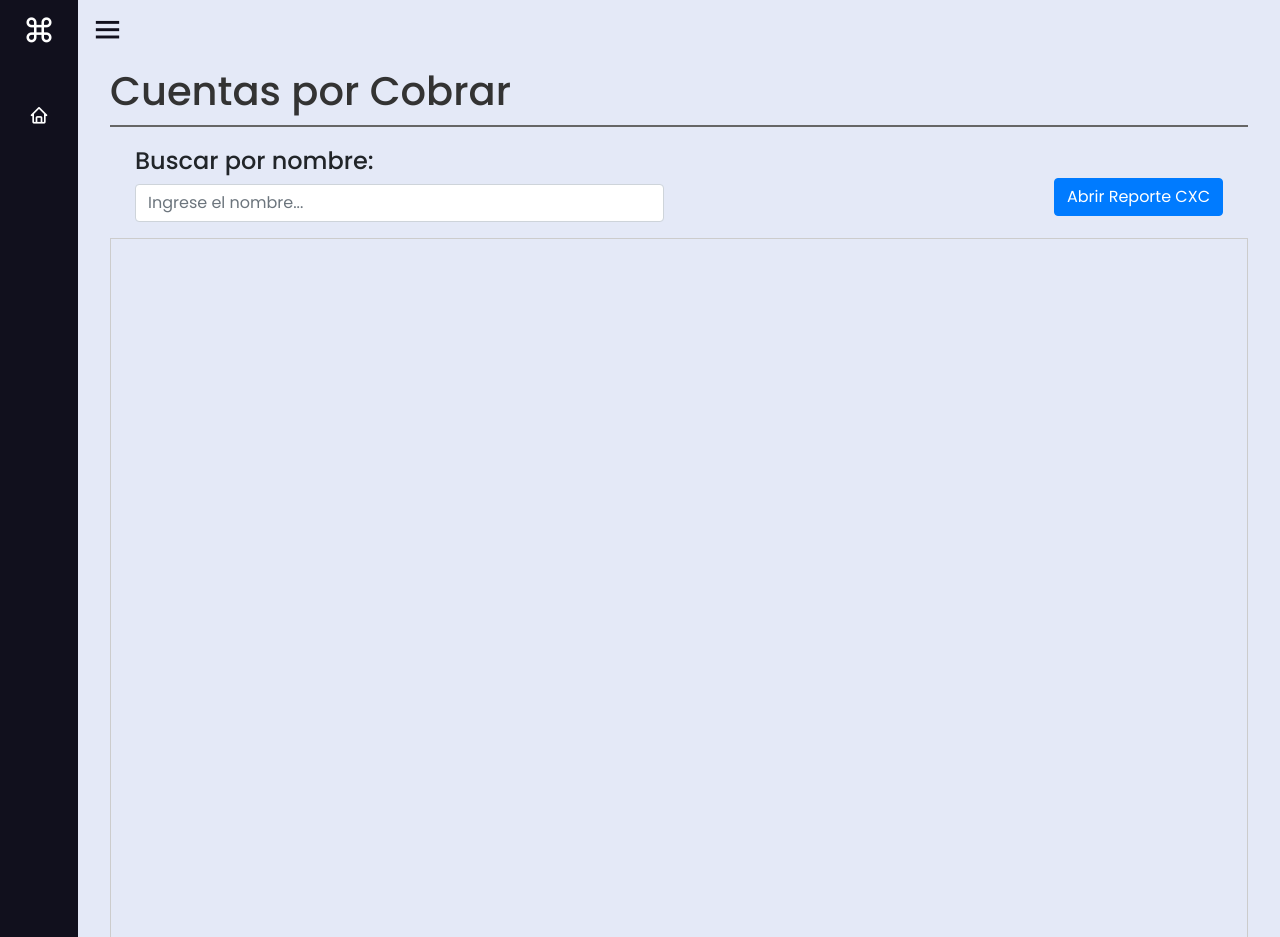
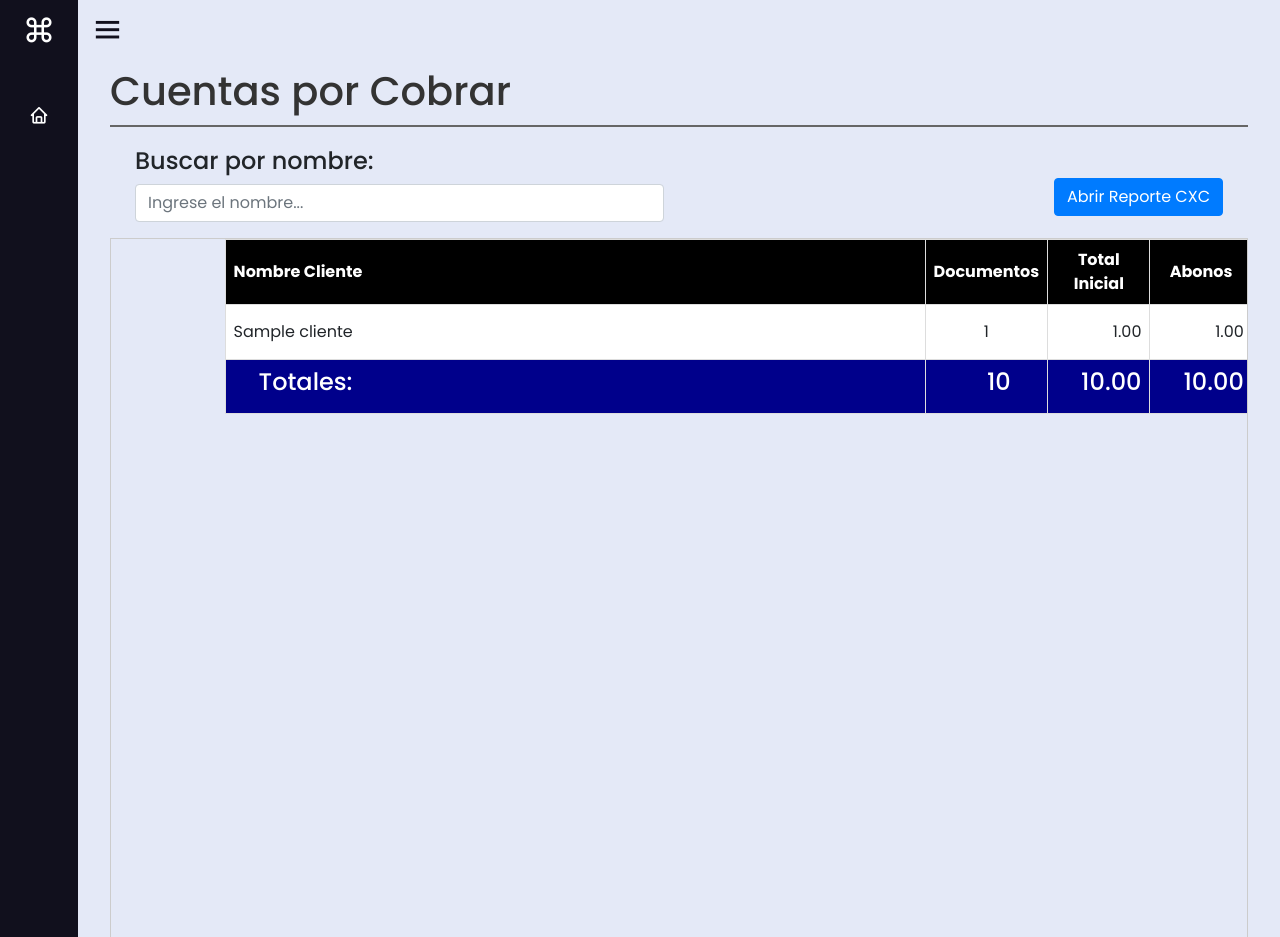
Before and after one commit to darwinLF92/AVANCEPROYECTO171123, a Django app: template Ventas/templates/Ventas/ventas_credito_cliente.html in a window 1280 px wide. Shown: the top 937 px of the page. Run offline with Django 4.2, Linux system fonts and the light colour scheme; the template is opened without the code that fills it: most values are stand-ins (such as "Sample title", 1, 10 or a date in 2020); some libraries are stand-ins or nearby versions.

Commit message:
se editó tabla cxc

```diff
--- a/Ventas/templates/Ventas/ventas_credito_cliente.html
+++ b/Ventas/templates/Ventas/ventas_credito_cliente.html
@@ -453,7 +453,7 @@ document.addEventListener('DOMContentLoaded', function() {
 }
 
 /* Opcional: Añadir media queries para ajustar para pantallas más pequeñas */
-@media (max-width: 600px) {
+@media (max-width: 700px) {
     .form-group {
         width: 100%; /* Ajusta el ancho en dispositivos más pequeños */
     }
@@ -486,23 +486,23 @@ document.addEventListener('DOMContentLoaded', function() {
 
 <style>
 .scrollable-content {
-  display: flex;
-  flex-direction: column;
-  justify-content: center; /* Centra horizontalmente */
-  align-items: center; /* Centra verticalmente */
+  position: relative; /* Posicionamiento relativo para que funcione como contenedor para el posicionamiento absoluto de los hijos */
+  height: 100vh; /* Usa todo el alto de la ventana gráfica */
   max-height: 700px; /* Altura máxima del contenedor */
   overflow: auto; /* Permite desplazamiento vertical y horizontal si es necesario */
   border: 1px solid #ccc;
 }
 
 .data-clientes {
-  margin-top: 1000px;
+  margin-top: auto;
   width: 100%; /* Cambiado de 40cm a 100% para mejor adaptabilidad */
   max-width: 40cm; /* Si aún necesitas una anchura máxima, utiliza max-width */
   border-collapse: collapse;
+  margin-left: 10%; /* Margen automático a la izquierda */
+  margin-right: 10%; /* Margen automático a la derecha */
+  position: absolute; /* Posicionamiento absoluto para permitir centrado vertical */
 
 }
-
 
 .clientes-head th {
   position: sticky;
@@ -525,9 +525,35 @@ document.addEventListener('DOMContentLoaded', function() {
 
 }
 
+.clientes-tbody {
+  padding-top: 60px; /* Ajusta este valor al alto de tus celdas de `thead` */
+  padding-bottom: 60px; /* Ajusta este valor al alto de tus celdas de `tfoot` */
+}
+
+
 .clientes-tbody tr:nth-child(even) {
   background-color: #dcfff9;
 }
 
+.clientes-head th:first-child {
+  width: 700px;
+  min-width: 700px; /* Asegura que el ancho no sea menor de 60px */
+  max-width: 700px; /* Asegura que el ancho no sea mayor de 60px */
+}
+
+/* Estilos para las celdas de la columna Nombre Cliente en el cuerpo de la tabla */
+.clientes-tbody td:first-child {
+  width: 700px;
+  min-width: 700px;
+  max-width: 700px;
+}
+
+/* Si necesitas ajustar las celdas del pie de página también */
+.clientes-tfoot td:first-child {
+  width: 700px;
+  min-width: 700px;
+  max-width: 700px;
+}
+
   </style>
 {% endblock %}
```
Also changed, not shown: Ventas/views.py (+28 -11 lines).
